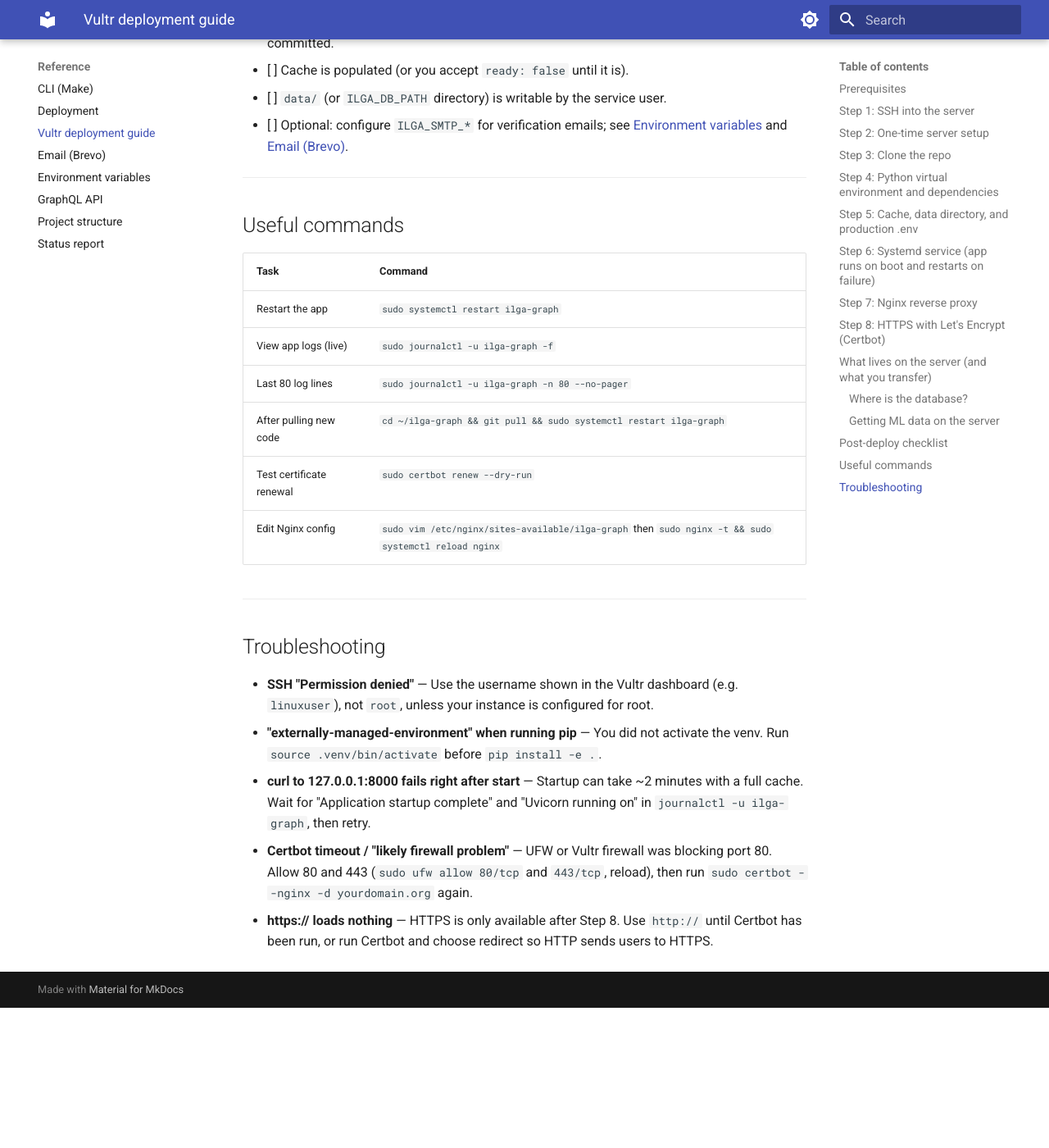
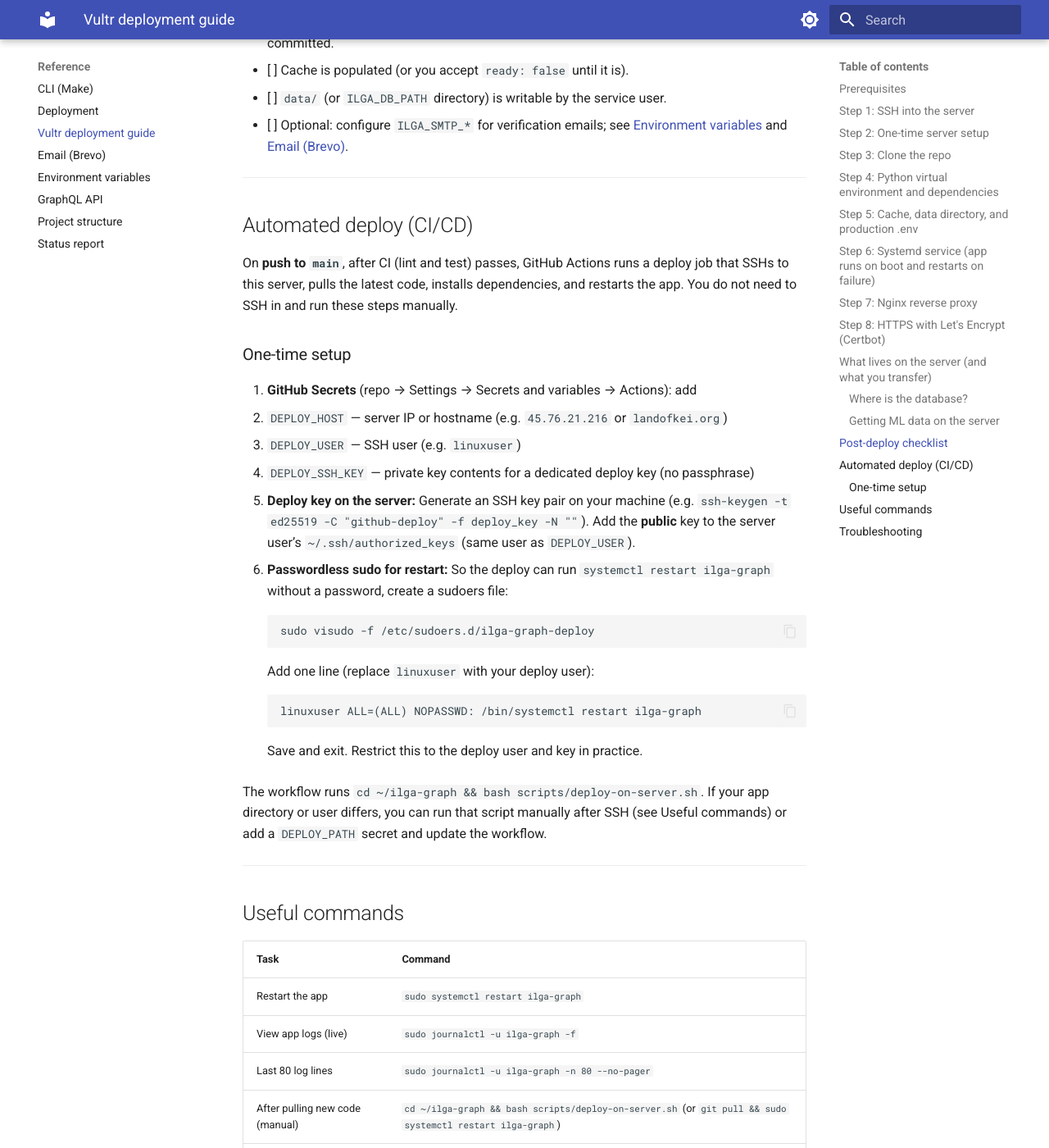
Before and after one commit to tyler-morales/ilga-graph, an MkDocs documentation site: the page built from docs/reference/vultr-deployment-guide.md, in a window 1280 px wide and 1400 px high, scrolled down 8484 px. Shown: the whole window at 82% size. Built offline with MkDocs 1.6.1 and Material for MkDocs 9.7.7, drawn with Linux system fonts in a browser that asks for light colours; before the commit the page ends 9713 px from its top, so only the background shows below that.

Commit message:
chore: add automated deploy to Vultr on push to main
- Add deploy job to CI (runs after lint-and-test on push to main)
- Add scripts/deploy-on-server.sh (pull, pip install, systemctl restart)
- Document GitHub Secrets and one-time server setup in vultr-deployment-guide
- Note CI/CD deploy secrets in environment-variables.md

Co-authored-by: Cursor <cursoragent@cursor.com>

````diff
--- a/docs/reference/vultr-deployment-guide.md
+++ b/docs/reference/vultr-deployment-guide.md
@@ -364,6 +364,33 @@ This can be slow and memory-heavy (full cache + sklearn, etc.). To skip hyperpar
 
 ---
 
+## Automated deploy (CI/CD)
+
+On **push to `main`**, after CI (lint and test) passes, GitHub Actions runs a deploy job that SSHs to this server, pulls the latest code, installs dependencies, and restarts the app. You do not need to SSH in and run these steps manually.
+
+### One-time setup
+
+1. **GitHub Secrets** (repo → Settings → Secrets and variables → Actions): add
+   - `DEPLOY_HOST` — server IP or hostname (e.g. `45.76.21.216` or `landofkei.org`)
+   - `DEPLOY_USER` — SSH user (e.g. `linuxuser`)
+   - `DEPLOY_SSH_KEY` — private key contents for a dedicated deploy key (no passphrase)
+
+2. **Deploy key on the server:** Generate an SSH key pair on your machine (e.g. `ssh-keygen -t ed25519 -C "github-deploy" -f deploy_key -N ""`). Add the **public** key to the server user’s `~/.ssh/authorized_keys` (same user as `DEPLOY_USER`).
+
+3. **Passwordless sudo for restart:** So the deploy can run `systemctl restart ilga-graph` without a password, create a sudoers file:
+   ```bash
+   sudo visudo -f /etc/sudoers.d/ilga-graph-deploy
+   ```
+   Add one line (replace `linuxuser` with your deploy user):
+   ```
+   linuxuser ALL=(ALL) NOPASSWD: /bin/systemctl restart ilga-graph
+   ```
+   Save and exit. Restrict this to the deploy user and key in practice.
+
+The workflow runs `cd ~/ilga-graph && bash scripts/deploy-on-server.sh`. If your app directory or user differs, you can run that script manually after SSH (see Useful commands) or add a `DEPLOY_PATH` secret and update the workflow.
+
+---
+
 ## Useful commands
 
 | Task | Command |
@@ -371,7 +398,7 @@ This can be slow and memory-heavy (full cache + sklearn, etc.). To skip hyperpar
 | Restart the app | `sudo systemctl restart ilga-graph` |
 | View app logs (live) | `sudo journalctl -u ilga-graph -f` |
 | Last 80 log lines | `sudo journalctl -u ilga-graph -n 80 --no-pager` |
-| After pulling new code | `cd ~/ilga-graph && git pull && sudo systemctl restart ilga-graph` |
+| After pulling new code (manual) | `cd ~/ilga-graph && bash scripts/deploy-on-server.sh` (or `git pull && sudo systemctl restart ilga-graph`) |
 | Test certificate renewal | `sudo certbot renew --dry-run` |
 | Edit Nginx config | `sudo vim /etc/nginx/sites-available/ilga-graph` then `sudo nginx -t && sudo systemctl reload nginx` |
 
````
Also changed, not shown: TODOS.md (+1 -0 lines), docs/reference/environment-variables.md (+6 -0 lines), 2 other files.
